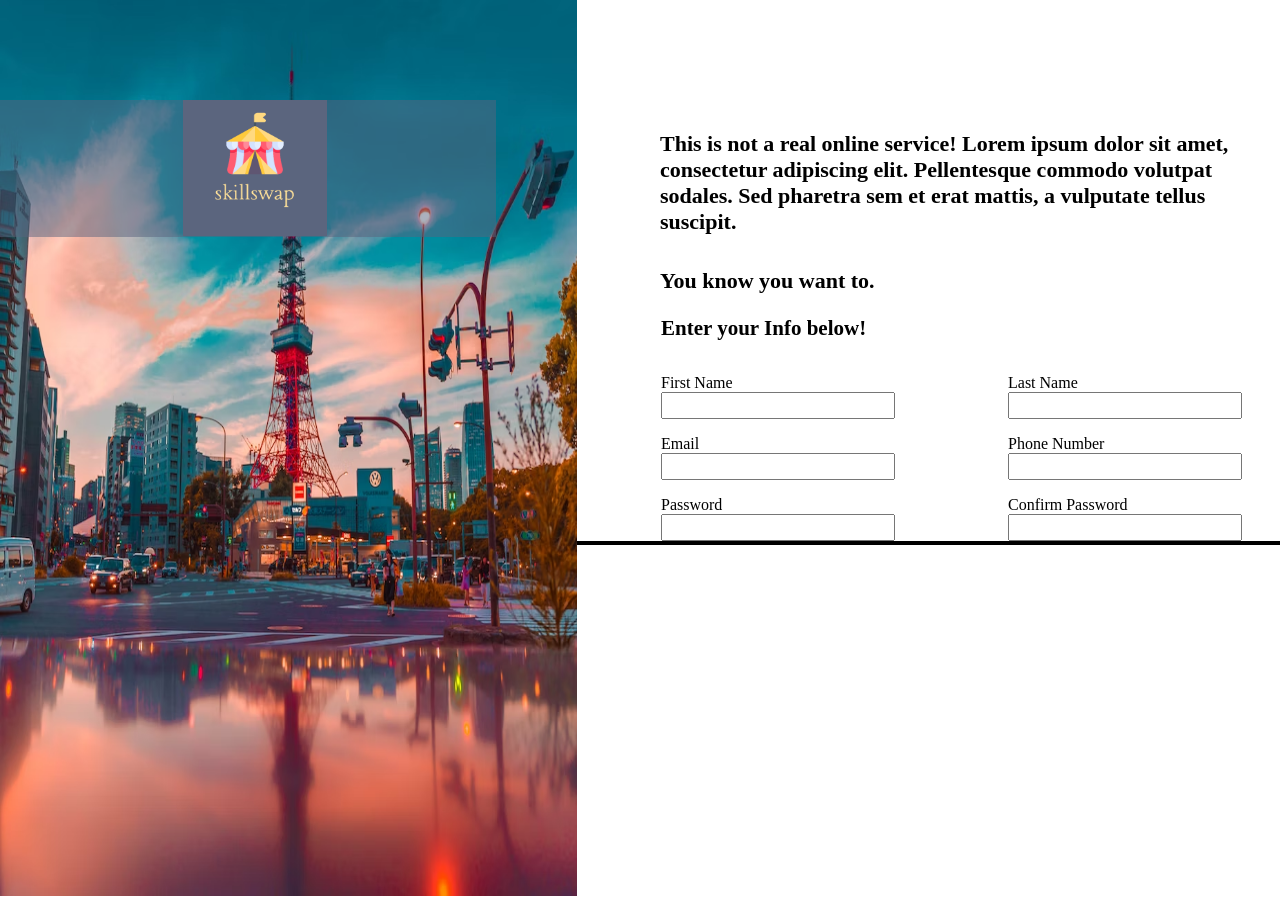
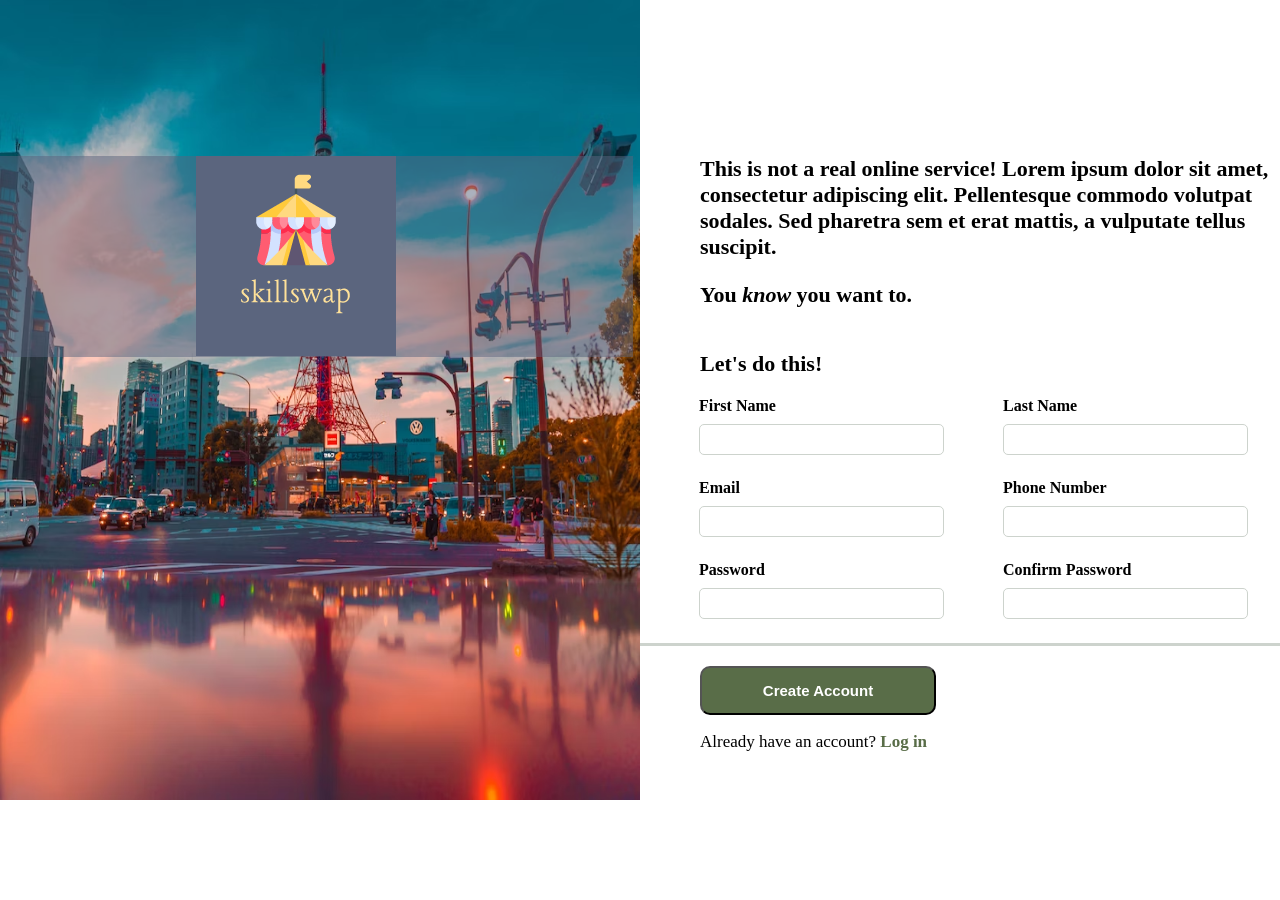
Before and after one commit to MukkuChemjong/Rock-Paper-Scissors, a plain HTML site: page signupForm/index.html in a window 1280 px wide. After the commit the page ends 804 px from the top, so only its background shows below. Drawn offline with Linux system fonts and the light colour scheme.

Commit message:
Add index and styles
Add index and styles which have code that is rewritten to be more legible and function simpler

```diff
--- a/signupForm/index.html
+++ b/signupForm/index.html
@@ -8,71 +8,73 @@
 
 </head>
 <body class="body">
-
-    <div class="leftContainer">
+    <div class="leftside">
         <img src="images/profile.avif" alt="" class="profile">
         <img src="images/logo.png" alt="" class="logo">
-        <div style="background-color: #5b657e; position: absolute; height: 137px; width: 496px; top: 100px; opacity: 0.5;"></div>
+        <div class="logoBanner"></div>
     </div>
 
-    <div class="rightContainer">
-        <div class="top">
+    <div class="rightside">
+        <div class="topContainer">
             <p class="topText"> This is not a real online service!
                 Lorem ipsum dolor sit amet, consectetur adipiscing elit.
                 Pellentesque commodo volutpat sodales. Sed pharetra sem et erat mattis, a vulputate tellus suscipit.
             </p>
 
             <p class="topTextBot">
-                You know you want to.
+                You <i>know</i> you want to.
             </p>
         </div>
-        <div class="middle">
-            <div class="middleTitle">Enter your Info below!</div>
         <form action="#">
+            <div class="middleContainer">
+                <div class="middleText">Let's do this!</div>
+                    <div class="namesContainer">
+                        <div style="display: flex;">
                             <div>
-                    <div style="display: flex;">
-                        <div style="width: 200px; margin-right: 147px;">
-                            <label for="firstname" style="font-size: 16px;">First Name</label>
-                            <input type="text" id="firstname" style="width: 226px; height: 21px;">
+                                <label for="firstname">First Name</label>
+                                <input type="text" class="firstname" required>
                             </div>
 
-                        <div style="width: 200px;" >
+                            <div style="display: block;">
                                 <label for="lastname">Last Name</label>
-                            <input type="text" id="lastname" style="width: 226px; height: 21px;">
+                                <input type="text" class="lastname" required>
                             </div>
                         </div>
 
-                    <div style="display: flex; width: 582px; margin-top: 16px;">
-                        <div style="width: 200px; margin-right: 147px;">
-                            <label for="email" style="font-size: 16px;">Email</label>
-                            <input type="text" id="email" style="width: 226px; height: 21px;">
+                        <div style="display: flex;">
+                            <div>
+                                <label for="email">Email</label>
+                                <input type="email" pattern=".+@gmail\.com" class="email" required>
                             </div>
 
                             <div>
-                            <label for="phonenum" style="font-size: 16px;">Phone Number</label>
-                            <input type="text" id="phonenum" style="width: 226px; height: 21px;">
+                                <label for="phone">Phone Number</label>
+                                <input type="tel" class="phone" required minlength="9">
                             </div>
                         </div>
 
-                    <div style="display: flex; width: 582px; margin-top: 16px;">
-                        <div style="width: 200px; margin-right: 147px;">
-                            <label for="password" style="font-size: 16px;">Password</label>
-                            <input type="text" id="password" style="width: 226px; height: 21px;">
+                        <div style="display: flex;">
+                            <div>
+                                <label for="password">Password</label>
+                                <input type="password" class="password" required minlength="7">
                             </div>
 
-                        <div style="width: 200px; margin-right: 147px;">
-                            <label for="cpassword" style="font-size: 16px;">Confirm Password</label>
-                            <input type="text" id="cpassword" style="width: 226px; height: 21px;">
+                            <div>
+                                <label for="cPassword">Confirm Password</label>
+                                <input type="password" class="cPassword" required minlength="7">
+                            </div>
+                        </div>
                     </div>
             </div>
 
+            <div class="bottomContainer">
+                <div style="margin-left: 60px; margin-top: 23px;">
+                    <button type="submit"style="margin-left: 0;" id="submit">Create Account</button>
+                    <p class="already">Already have an account? <span style="color: #596d48; font-weight: bold;">Log in</span></p>
+                </div>
             </div>
         </form>
     </div>
 
-        <div class="bottom">
-            <div class="line"></div>
-        </div>
-    </div>
 </body>
 </html>
--- a/signupForm/styles.css
+++ b/signupForm/styles.css
@@ -1,70 +1,109 @@
 .body{
-    margin-top: 0;
-    margin-left: 0;
-    margin-right: 0;
-    margin-bottom: 0;
+    margin: 0px;
+    height: 100vh;
+    padding: 0px;
     display: flex;
-    height: 896px;
+    font-family: 'Times New Roman', Times, serif;
+
 }
 
-.leftContainer{
+.leftside{
     height: 100%;
-    width: 816px;
+    width: 50%;
+    display: block;
+}
+
+.rightside{
+    width: 50%;
 }
 
 .profile{
     height: 100%;
     width: 100%;
+    margin: 0;
 }
 
 .logo{
     position: absolute;
-    top: 100px;
-    left: 183px;
-    background-color: black;
-
-    height: 136px;
-    width: 144px;
-
+    top: 156px;
+    left: 196px;
     z-index: 1;
 }
 
-.topText{
-    width: 619px;
-    height: 115px;
+.logoBanner{
+    top: 156px;
+    left: 0;
+    position: absolute;
+    height: 201px;
+    width: 633px;
+    opacity: 0.5;
+    background-color: #5b657e;
+}
 
+.topContainer{
+    width: 100%;
+}
+
+.middleContainer{
+    box-shadow: 0 3px 0 rgb(205, 211, 205);
+}
+
+.topText,.topTextBot,.middleText{
     font-size: 22px;
     font-weight: 600;
-
-    margin-top: 131px;
-    margin-left: 83px;
+    margin-left: 60px;
 }
 
-.topTextBot{
-    font-size: 22px;
-    font-weight: 600;
-
-    margin-top: 0;
-    margin-left: 83px;
+.topText{
+    margin-top: 156px;
 }
 
-.middle{
-    width: 619px;
-    margin-left: 84px;
+input,label{
+    display: block;
+    height: 27px;
+    width: 236px;
+
+    margin-left: 59px;
+}
+label{
+    color:black;
+    font-weight: bold;
 }
 
-.middleTitle{
-    font-size: 21px;
-    font-weight: 600;
-
-    margin-bottom: 33px;
+input{
+    border: 1px solid rgb(205, 211, 205);
+    border-radius: 5px;
+    margin-bottom: 24px;
+    padding-left: 5px;
 }
 
-.line{
-    width: 100%;
-
-    border: 2px solid black;
+.middleText{
+    margin-top: 43px;
+    margin-bottom: 20px;
 }
 
-.rightContainer{
+.already{
+    font-size: 17px;
 }
+
+button{
+    background-color: #596d48;
+    height: 49px;
+    width: 236px;
+    border-radius: 10px;
+    color: white;
+    font-size: 15px;
+    font-weight: bold;
+}
+
+button:hover{
+    background-color: white;
+    color: black;
+    border: 1px solid #596d48;
+    cursor: pointer;
+}
+
+span:hover{
+    cursor: pointer;
+    color: white;
+}
```
Lines whose indentation alone changed are shown as unchanged.
